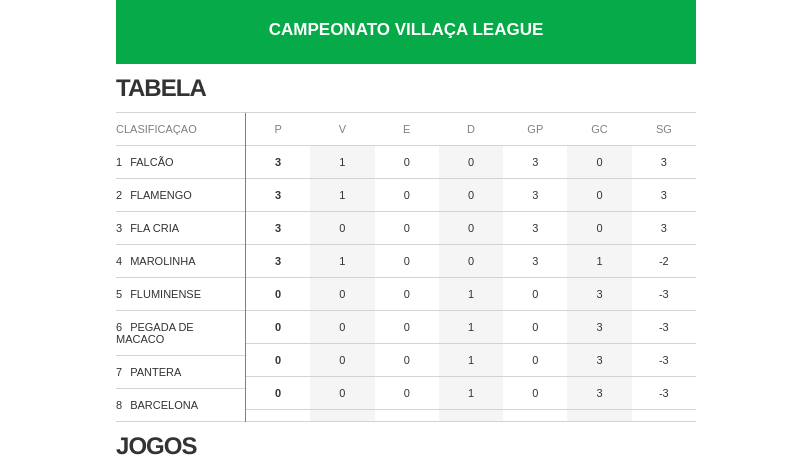
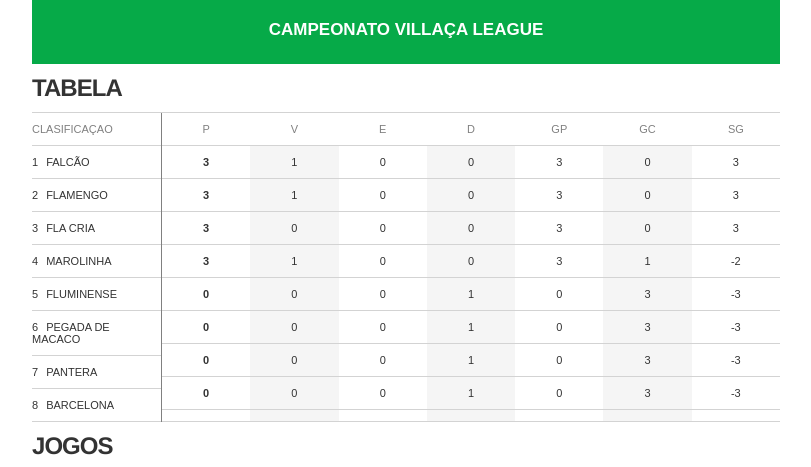
Before and after one commit to AdailtonDePaula/villacaleague, a plain HTML site: page index.html in a window 1280 px wide. Shown: the top 467 px of the page, without its empty margins (234-1045 px from the left). Drawn offline with Linux system fonts and the light colour scheme.

Commit message:
Update style.css

```diff
--- a/css/style.css
+++ b/css/style.css
@@ -7,7 +7,8 @@
     padding: 0;
 }
 body{
-	max-width:600px;
+	max-width:60vw;
+	min-width: 300px;
 	margin: 0 auto;
 	padding: 0 10px;
 }
```
